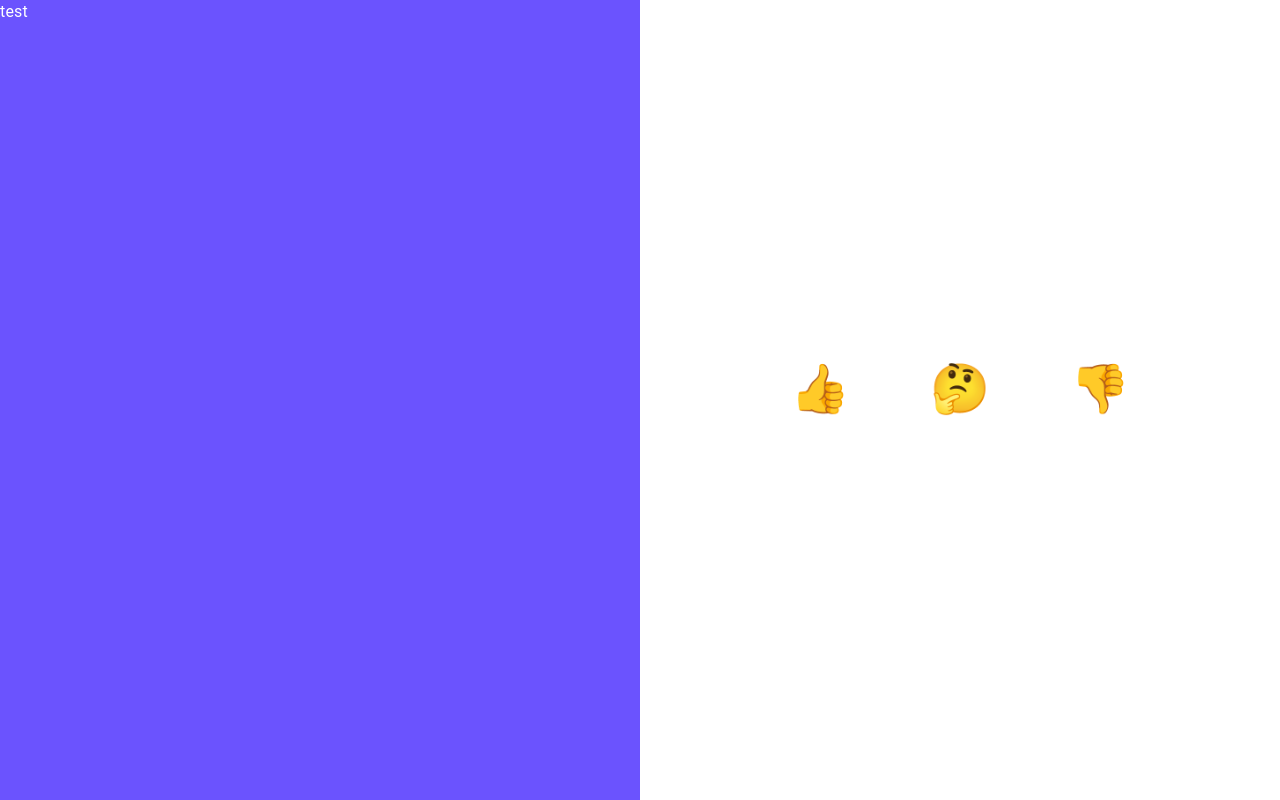
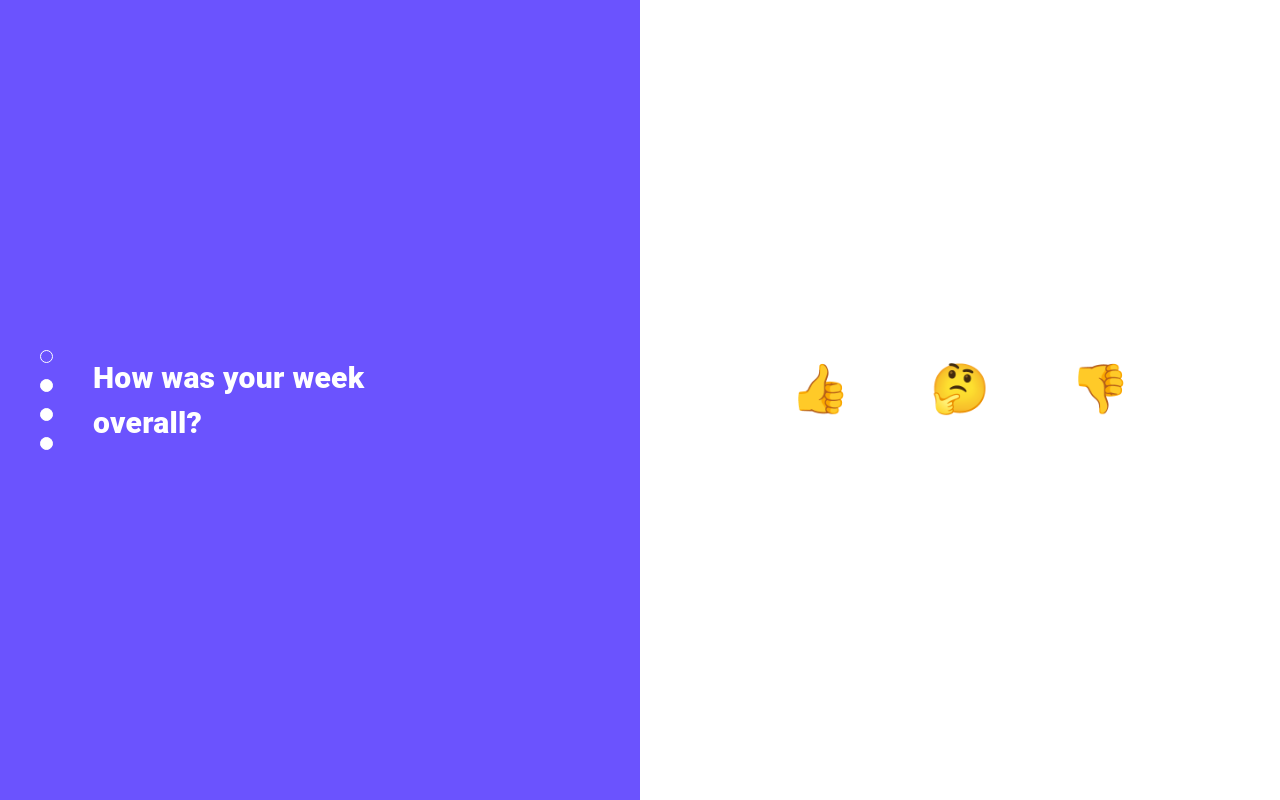
Before and after one commit to nighilramachandran/rak-bank-task, a React (Create React App) app: page / in a window 1280 px wide. Built offline with nearby package versions, Linux system fonts and the light colour scheme.

Commit message:
carousel andother inits

```diff
--- a/package.json
+++ b/package.json
@@ -14,6 +14,7 @@
     "@types/node": "^16.18.70",
     "@types/react": "^18.2.47",
     "@types/react-dom": "^18.2.18",
+    "framer-motion": "^10.18.0",
     "react": "^18.2.0",
     "react-dom": "^18.2.0",
     "react-router-dom": "^6.21.1",
--- a/src/ components/emoji-poll-buttons.tsx
+++ b/src/ components/emoji-poll-buttons.tsx
@@ -1,42 +1,37 @@
 import styled from "@emotion/styled";
 import { Box, Stack, Typography } from "@mui/material";
-import { useState } from "react";
+import React, { useState } from "react";
 
-interface buttonProps {
-  id: number;
+export interface buttonProps {
   icon: string;
   value: string;
 }
 
+export interface EmojiPollButtonsProps {
+  handleEmotSelect: (value: buttonProps, currentIndex: number) => void;
+  _index: number;
+}
+
 const buttons: buttonProps[] = [
   {
-    id: 1,
     icon: "👍",
     value: "Good",
   },
   {
-    id: 2,
     icon: "🤔",
     value: "Not Sure",
   },
 
   {
-    id: 3,
     icon: "👎",
     value: "Bad",
   },
 ];
 
-const EmojiStyled = styled(Box)(() => ({
-  fontSize: "3em",
-  transition: "opacity 0.3s,transform 0.3s",
-  cursor: "pointer",
-  display: "flex",
-  alignItems: "center",
-  flexDirection: "column",
-}));
-
-const EmojiPollButtons = () => {
+const EmojiPollButtons: React.FC<EmojiPollButtonsProps> = ({
+  handleEmotSelect,
+  _index,
+}) => {
   //states
   const [hoveredEmoji, setHoveredEmoji] = useState<string | null>(null);
 
@@ -48,14 +43,19 @@ const EmojiPollButtons = () => {
   const handleMouseOut = () => {
     setHoveredEmoji(null);
   };
+
+  const handleClick = (button: buttonProps, currentIndex: number) => {
+    handleEmotSelect && handleEmotSelect(button, currentIndex);
+  };
   return (
     <Stack direction={"row"} spacing={10}>
-      {buttons.map((button) => {
+      {buttons.map((button, index) => {
         return (
           <EmojiStyled
-            key={button.id}
+            key={index}
             onMouseOver={() => handleIconHover(button.icon)}
             onMouseOut={handleMouseOut}
+            onClick={() => handleClick(button, _index)}
             sx={{
               opacity:
                 hoveredEmoji === null
@@ -86,4 +86,13 @@ const EmojiPollButtons = () => {
   );
 };
 
+const EmojiStyled = styled(Box)(() => ({
+  fontSize: "3em",
+  transition: "opacity 0.3s,transform 0.3s",
+  cursor: "pointer",
+  display: "flex",
+  alignItems: "center",
+  flexDirection: "column",
+}));
+
 export default EmojiPollButtons;
--- /dev/null
+++ b/src/ components/vertical-carousel.tsx
@@ -0,0 +1,54 @@
+import { Box, Typography } from "@mui/material";
+import { motion, AnimatePresence } from "framer-motion";
+import React from "react";
+
+interface carouslProps {
+  slides: slidesProps[];
+  currentSlide: number;
+  type: "question" | "emot";
+}
+interface slidesProps {
+  description: string;
+  polling?: JSX.Element;
+}
+const VerticalCarousel: React.FC<carouslProps> = ({
+  slides,
+  currentSlide,
+  type,
+}) => {
+  return (
+    <Box>
+      <AnimatePresence mode="wait" initial={false}>
+        {slides.map((slide, index) => {
+          return (
+            index === currentSlide && (
+              <motion.div
+                key={index}
+                initial={{ opacity: 0, y: 300 }}
+                animate={{ opacity: 1, y: 0 }}
+                exit={{ opacity: 0, y: -300 }}
+                transition={{ duration: 0.2 }}
+              >
+                {type === "question" ? (
+                  <Typography
+                    sx={{
+                      fontWeight: 800,
+                      fontSize: "30px",
+                      maxWidth: "300px",
+                    }}
+                  >
+                    {slide.description}
+                  </Typography>
+                ) : (
+                  <>{slide.polling}</>
+                )}
+              </motion.div>
+            )
+          );
+        })}
+      </AnimatePresence>
+    </Box>
+  );
+};
+
+export default VerticalCarousel;
--- a/src/Home.tsx
+++ b/src/Home.tsx
@@ -1,12 +1,115 @@
-import { Grid, Typography } from "@mui/material";
-import React from "react";
-import EmojiPollButtons from "./ components/emoji-poll-buttons";
+import { Box, Grid, Stack } from "@mui/material";
+import React, { useEffect, useState } from "react";
+import EmojiPollButtons, {
+  buttonProps,
+} from "./ components/emoji-poll-buttons";
+import VerticalCarousel from "./ components/vertical-carousel";
+import styled from "@emotion/styled";
 
 const Home: React.FC = () => {
+  //states
+
+  const [toggle, setToggle] = useState<boolean>(false);
+  const [firstGridWidth, setFirstGridWidth] = useState<string>("50%");
+  const [currentSlide, setCurrentSlide] = useState<number>(0);
+
+  //functions
+  const handleSlideChange = (index: number) => {
+    setCurrentSlide(index);
+  };
+
+  const handleEmotSelect = (value: buttonProps, currentIndex: number) => {
+    // console.log(value, currentIndex);
+    handleSlideChange(currentIndex + 1);
+  };
+
+  const slides = [
+    {
+      description: "How was your week overall?",
+      polling: (
+        <EmojiPollButtons
+          _index={currentSlide}
+          handleEmotSelect={(value, currentIndex) =>
+            handleEmotSelect(value, currentIndex)
+          }
+        />
+      ),
+    },
+    {
+      description: "How did you like last weeks's bowling event",
+      polling: (
+        <EmojiPollButtons
+          _index={currentSlide}
+          handleEmotSelect={(value, currentIndex) =>
+            handleEmotSelect(value, currentIndex)
+          }
+        />
+      ),
+    },
+    {
+      description: "How was your week overall?",
+      polling: (
+        <EmojiPollButtons
+          _index={currentSlide}
+          handleEmotSelect={(value, currentIndex) =>
+            handleEmotSelect(value, currentIndex)
+          }
+        />
+      ),
+    },
+    { description: "" },
+  ];
+
+  //effects
+
+  useEffect(() => {
+    if (currentSlide === slides.length - 1) {
+      setTimeout(() => {
+        setToggle(true);
+      }, 200);
+    } else {
+      setToggle(false);
+    }
+    setFirstGridWidth(toggle ? "10%" : "50%");
+  }, [currentSlide, slides.length, toggle]);
+
+  //styles
+  const firstGridStyles = {
+    bgcolor: "primary.main",
+    display: "flex",
+    alignItems: "center",
+    width: firstGridWidth,
+    transition: "width 0.5s ease",
+  };
+
   return (
     <Grid container sx={{ height: "100vh" }}>
-      <Grid item xs={12} md={6} sx={{ bgcolor: "primary.main" }}>
-        <Typography>test</Typography>
+      <Grid
+        item
+        sx={{
+          ...firstGridStyles,
+          p: 5,
+        }}
+      >
+        <Stack direction={"row"} spacing={5} alignItems={"center"}>
+          <Stack spacing={2}>
+            {slides.map((_, index) => (
+              <StyledRadio
+                key={index}
+                sx={{
+                  bgcolor: index === currentSlide ? "transparent" : "white",
+                }}
+                onClick={() => handleSlideChange(index)}
+              />
+            ))}
+          </Stack>
+
+          <VerticalCarousel
+            type={"question"}
+            slides={slides}
+            currentSlide={currentSlide}
+          />
+        </Stack>
       </Grid>
       <Grid
         item
@@ -14,10 +117,22 @@ const Home: React.FC = () => {
         md={6}
         sx={{ display: "flex", alignItems: "center", justifyContent: "center" }}
       >
-        <EmojiPollButtons />
+        <VerticalCarousel
+          type={"emot"}
+          slides={slides}
+          currentSlide={currentSlide}
+        />
       </Grid>
     </Grid>
   );
 };
 
+const StyledRadio = styled(Box)(({ theme }: any) => ({
+  width: "13px",
+  height: "13px",
+  borderRadius: "50%",
+  border: "1.5px solid white",
+  cursor: "pointer",
+}));
+
 export default Home;
```
Also changed, not shown: 1 other file (tests, documents, lock files or other folders).
